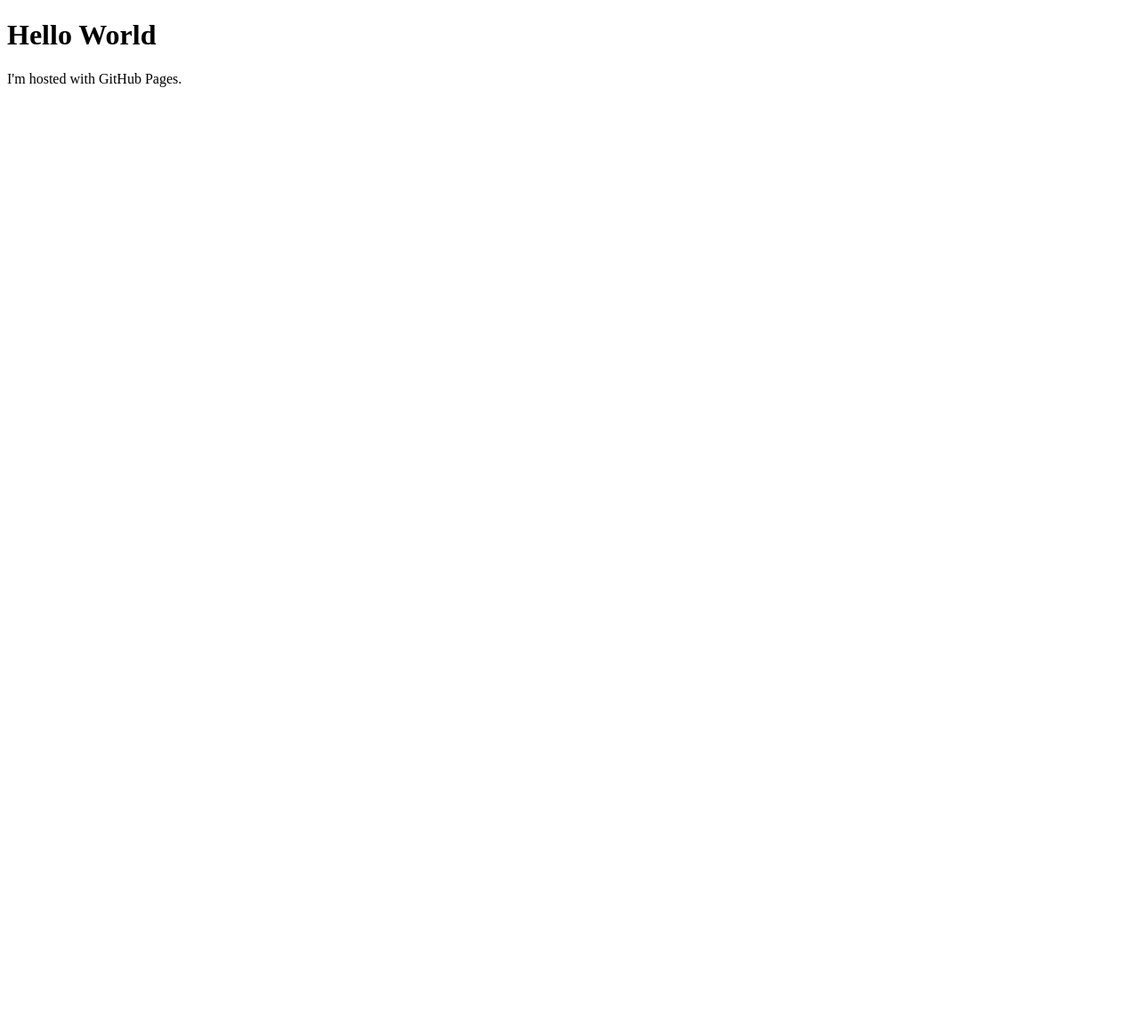
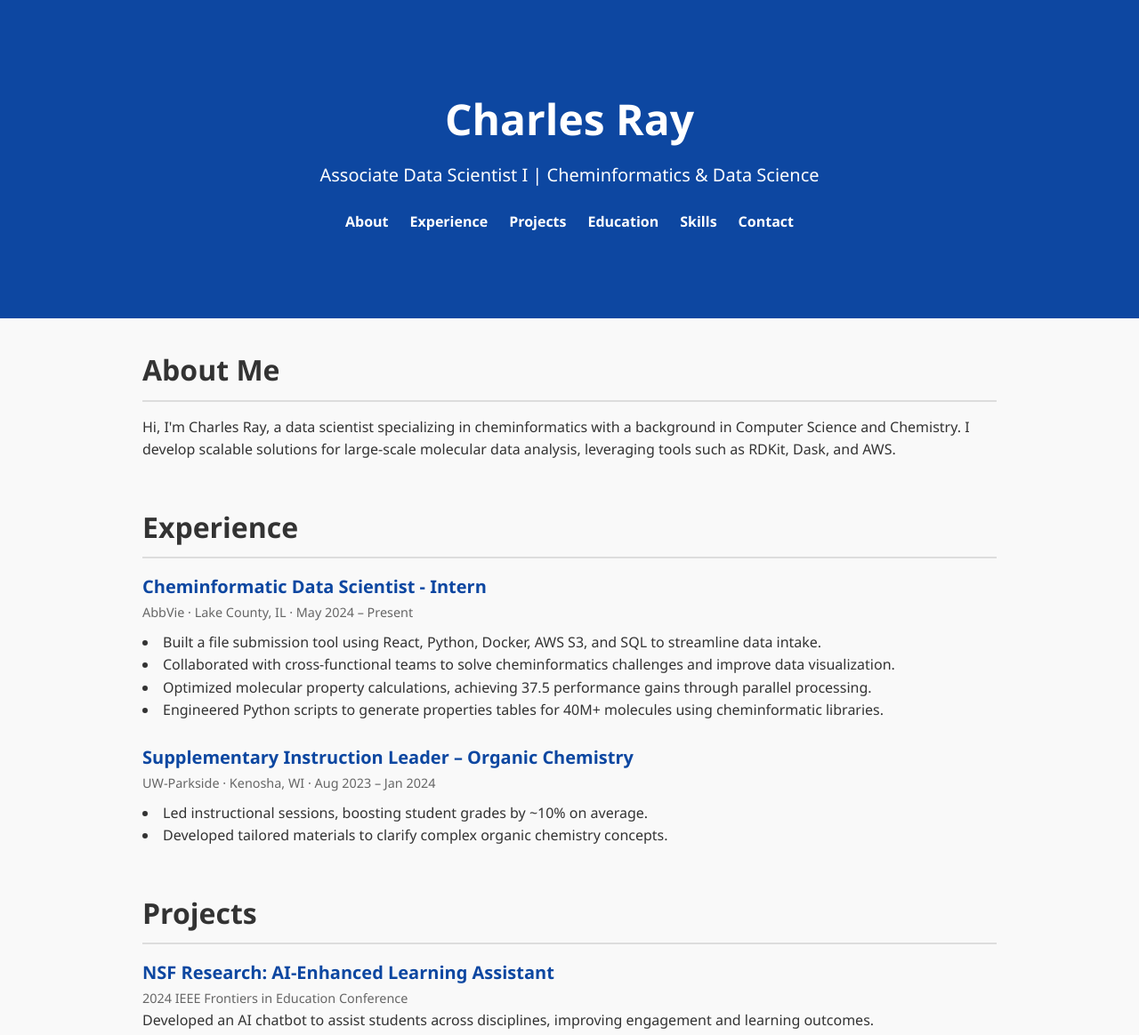
Before and after one commit to Charles-854/Charles-854.github.io, a plain HTML site: page index.html in a window 1280 px wide. Shown: the top 1164 px of the page at 89% size. Before the commit the page ends 800 px from the top, so only its background shows below. Drawn offline with Linux system fonts and the light colour scheme.

Commit message:
made landing page

```diff
--- /dev/null
+++ b/css/style.css
@@ -0,0 +1,90 @@
+/* Global */
+* {
+    margin: 0;
+    padding: 0;
+    box-sizing: border-box;
+}
+body {
+    font-family: 'Segoe UI', Tahoma, Geneva, Verdana, sans-serif;
+    line-height: 1.6;
+    color: #333;
+    background: #f9f9f9;
+}
+.container {
+    width: 90%;
+    max-width: 960px;
+    margin: auto;
+    padding: 2rem 0;
+}
+
+/* Hero */
+.hero {
+    background: #0d47a1;
+    color: #fff;
+    padding: 4rem 0;
+    text-align: center;
+}
+.hero h1 {
+    font-size: 3rem;
+    margin-bottom: 0.5rem;
+}
+.hero p {
+    font-size: 1.25rem;
+    margin-bottom: 1.5rem;
+}
+.hero nav ul {
+    list-style: none;
+    display: flex;
+    justify-content: center;
+    gap: 1.5rem;
+}
+.hero nav a {
+    color: #fff;
+    text-decoration: none;
+    font-weight: bold;
+}
+
+/* Sections */
+section {
+    margin-bottom: 3rem;
+}
+section h2 {
+    font-size: 2rem;
+    margin-bottom: 1rem;
+    border-bottom: 2px solid #ddd;
+    padding-bottom: 0.5rem;
+}
+
+.job, .project {
+    margin-bottom: 1.5rem;
+}
+.job h3, .project h3 {
+    font-size: 1.25rem;
+    color: #0d47a1;
+}
+.subtle {
+    font-size: 0.9rem;
+    color: #666;
+}
+ul {
+    margin-top: 0.5rem;
+    list-style: disc inside;
+}
+
+.skills-grid {
+    display: grid;
+    grid-template-columns: repeat(auto-fit, minmax(200px, 1fr));
+    gap: 1rem;
+}
+.skills-grid h4 {
+    margin-bottom: 0.5rem;
+    color: #0d47a1;
+}
+
+/* Footer */
+footer {
+    text-align: center;
+    padding: 1rem 0;
+    background: #eee;
+    font-size: 0.9rem;
+}
--- a/index.html
+++ b/index.html
@@ -1,7 +1,112 @@
 <!DOCTYPE html>
-<html>
+<html lang="en">
+<head>
+    <meta charset="UTF-8" />
+    <meta name="viewport" content="width=device-width, initial-scale=1.0" />
+    <title>Charles Ray — Portfolio</title>
+    <link rel="stylesheet" href="css/style.css" />
+</head>
 <body>
-<h1>Hello World</h1>
-<p>I'm hosted with GitHub Pages.</p>
+    <header class="hero">
+        <div class="container">
+            <h1>Charles Ray</h1>
+            <p>Associate Data Scientist I | Cheminformatics &amp; Data Science</p>
+            <nav>
+                <ul>
+                    <li><a href="#about">About</a></li>
+                    <li><a href="#experience">Experience</a></li>
+                    <li><a href="#projects">Projects</a></li>
+                    <li><a href="#education">Education</a></li>
+                    <li><a href="#skills">Skills</a></li>
+                    <li><a href="#contact">Contact</a></li>
+                </ul>
+            </nav>
+        </div>
+    </header>
+
+    <main class="container">
+        <section id="about">
+            <h2>About Me</h2>
+            <p>Hi, I'm Charles Ray, a data scientist specializing in cheminformatics with a background in Computer Science and Chemistry. I develop scalable solutions for large-scale molecular data analysis, leveraging tools such as RDKit, Dask, and AWS.</p>
+        </section>
+
+        <section id="experience">
+            <h2>Experience</h2>
+            <div class="job">
+                <h3>Cheminformatic Data Scientist - Intern</h3>
+                <span class="subtle">AbbVie &middot; Lake County, IL &middot; May 2024 &#8211; Present</span>
+                <ul>
+                    <li>Built a file submission tool using React, Python, Docker, AWS S3, and SQL to streamline data intake.</li>
+                    <li>Collaborated with cross-functional teams to solve cheminformatics challenges and improve data visualization.</li>
+                    <li>Optimized molecular property calculations, achieving 37.5
+performance gains through parallel processing.</li>
+                    <li>Engineered Python scripts to generate properties tables for 40M+ molecules using cheminformatic libraries.</li>
+                </ul>
+            </div>
+
+            <div class="job">
+                <h3>Supplementary Instruction Leader – Organic Chemistry</h3>
+                <span class="subtle">UW-Parkside &middot; Kenosha, WI &middot; Aug 2023 &#8211; Jan 2024</span>
+                <ul>
+                    <li>Led instructional sessions, boosting student grades by ~10% on average.</li>
+                    <li>Developed tailored materials to clarify complex organic chemistry concepts.</li>
+                </ul>
+            </div>
+        </section>
+
+        <section id="projects">
+            <h2>Projects</h2>
+            <div class="project">
+                <h3>NSF Research: AI-Enhanced Learning Assistant</h3>
+                <span class="subtle">2024 IEEE Frontiers in Education Conference</span>
+                <p>Developed an AI chatbot to assist students across disciplines, improving engagement and learning outcomes.</p>
+            </div>
+            <div class="project">
+                <h3>User Story Augmentation</h3>
+                <span class="subtle">Spring 2024</span>
+                <p>Built a large language model pipeline that ingests PM user-stories and auto-generates refined stories.</p>
+            </div>
+            <div class="project">
+                <h3>PoliGraph: Policy Analysis with Knowledge Graphs</h3>
+                <span class="subtle">Fall 2024</span>
+                <p>Implemented a knowledge graph to parse and analyze Terms of Service agreements efficiently.</p>
+            </div>
+        </section>
+
+        <section id="education">
+            <h2>Education</h2>
+            <p><strong>University of Wisconsin–Parkside</strong> &mdash; B.S. in Computer Science, Minor in Chemistry (Dec 2024)</p>
+            <p>Certificate in Data Science &middot; Provost’s List 2021–24 &middot; GPA: 3.94</p>
+            <p><strong>Relevant Coursework:</strong> Data Mining & Machine Learning, Database Mgmt, Data Structures, Organic Chemistry</p>
+        </section>
+
+        <section id="skills">
+            <h2>Skills</h2>
+            <div class="skills-grid">
+                <div>
+                    <h4>Programming & DevOps</h4>
+                    <p>Python, SQL, Java, TypeScript, React, Docker, AWS, FastAPI, Git, Power BI</p>
+                </div>
+                <div>
+                    <h4>Cheminformatics</h4>
+                    <p>RDKit, Dask, OpenEye, Schrödinger, ChemAxon, Scikit-Learn</p>
+                </div>
+                <div>
+                    <h4>Technical</h4>
+                    <p>Molecular Modeling, SAR Analysis, SMILES/InChI, Reaction Mechanisms</p>
+                </div>
+            </div>
+        </section>
+
+        <section id="contact">
+            <h2>Contact</h2>
+            <p>Email: <a href="mailto:ray.charles854@gmail.com">ray.charles854@gmail.com</a></p>
+            <p>LinkedIn: <a href="https://www.linkedin.com/in/charles-ray854" target="_blank">linkedin.com/in/charles-ray854</a></p>
+        </section>
+    </main>
+
+    <footer>
+        <p>&copy; 2025 Charles Ray. All rights reserved.</p>
+    </footer>
 </body>
 </html>
```
